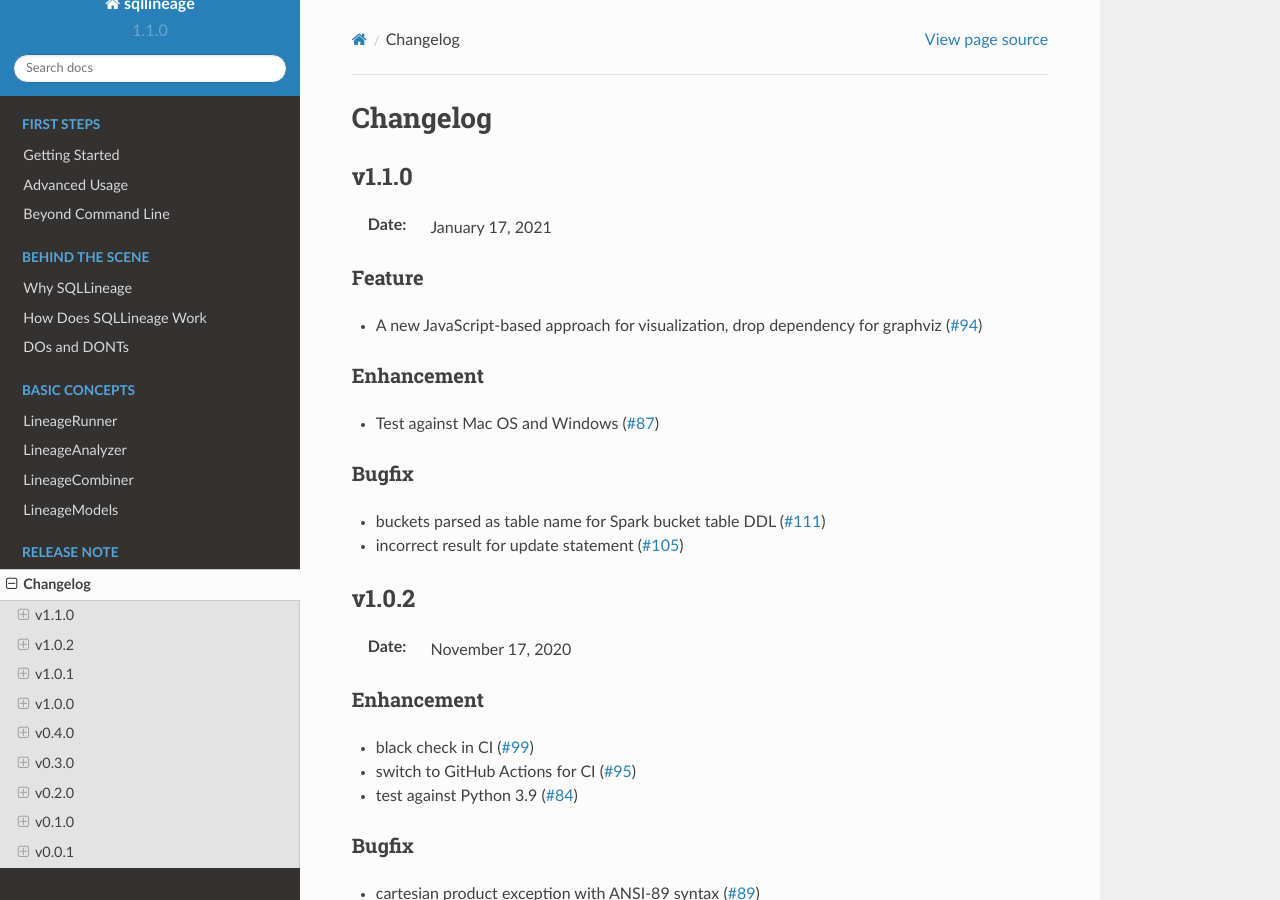
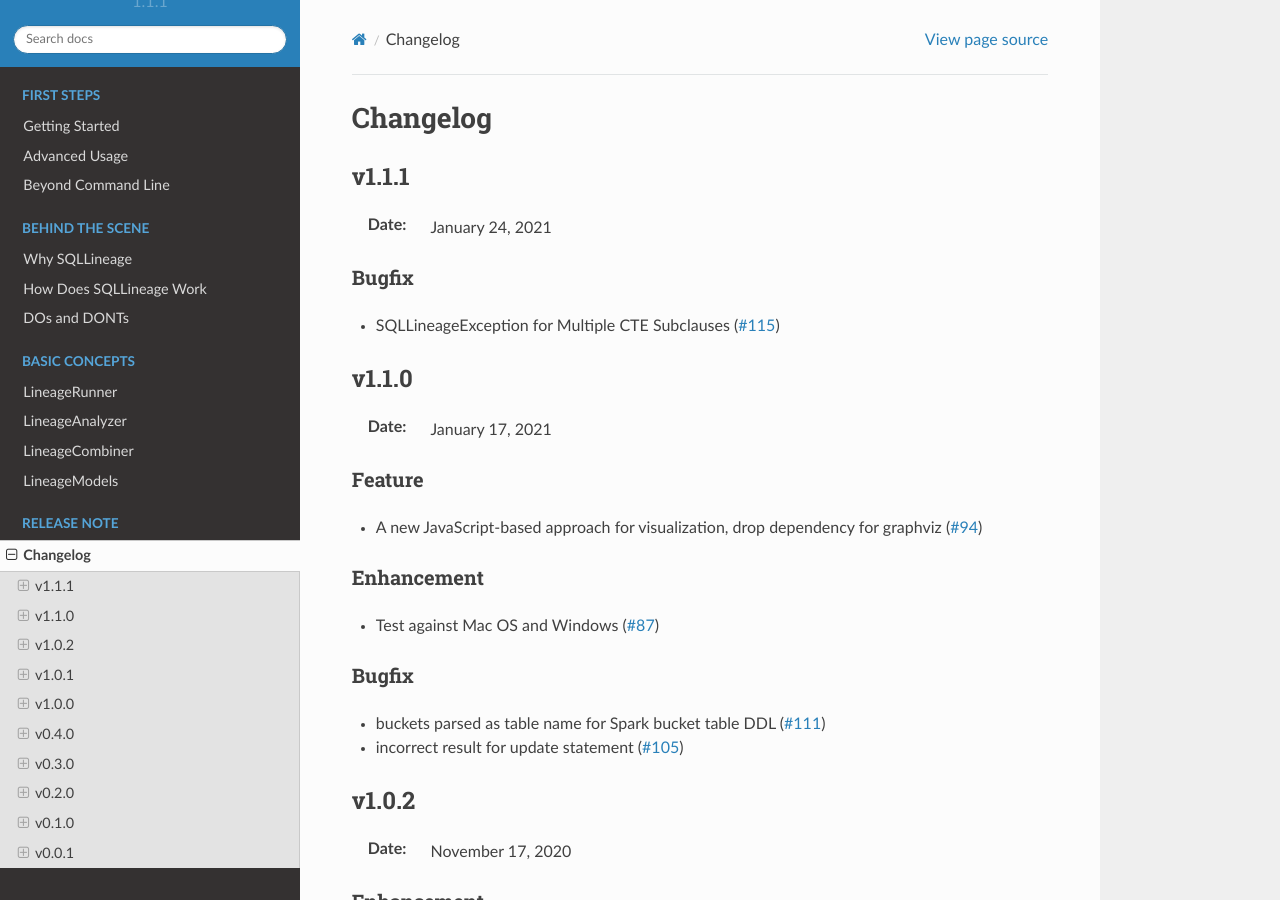
Before and after one commit to reata/sqllineage, a Sphinx documentation site: the page built from docs/release_note/changelog.rst, in a window 1280 px wide and 900 px high. Built offline with Sphinx 7.4.7 and the Read the Docs theme 2.0.0, drawn with Linux system fonts in a browser that asks for light colours.

Commit message:
chore: bump version to 1.1.1

```diff
--- a/docs/release_note/changelog.rst
+++ b/docs/release_note/changelog.rst
@@ -1,6 +1,14 @@
 *********
 Changelog
 *********
+
+v1.1.1
+======
+:Date: January 24, 2021
+
+Bugfix
+-------------
+* SQLLineageException for Multiple CTE Subclauses (`#115 <https://github.com/reata/sqllineage/issues/115>`_)
 
 v1.1.0
 ======
--- a/sqllineage/__init__.py
+++ b/sqllineage/__init__.py
@@ -1,7 +1,7 @@
 import logging.config
 
 NAME = "sqllineage"
-VERSION = "1.1.0"
+VERSION = "1.1.1"
 DEFAULT_LOGGING = {
     "version": 1,
     "disable_existing_loggers": False,
```
Also changed, not shown: 2 other files.
